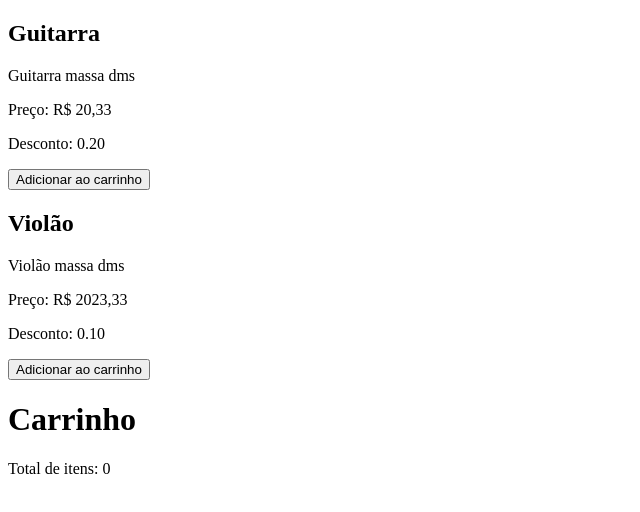
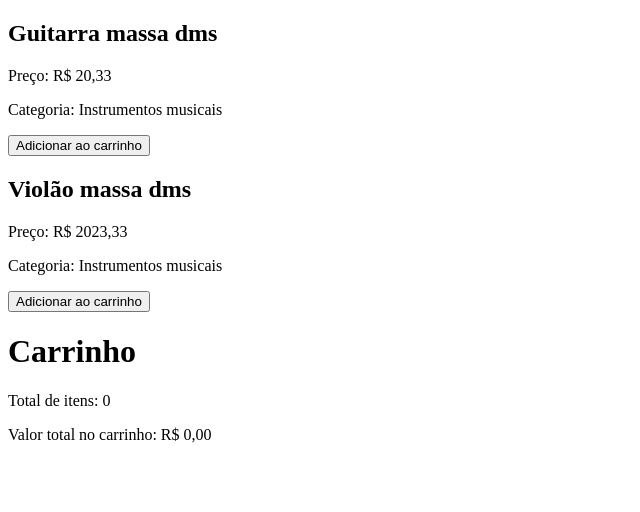
Before and after one commit to Xamacardoso/ecommerce-tic12, a Vue app: page / in a window 1280 px wide. Shown: the top 512 px of the page, without its empty margins (0-640 px from the left). Built offline with nearby package versions, Linux system fonts and the light colour scheme.

Commit message:
:sparkles: Feat: integracao de models e interfaces, criacao de componentes de forma organizada, adicionado resumo do carrinho e implementacao de model rica do carrinho, deixando o componente visual limpo

```diff
--- a/src/App.vue
+++ b/src/App.vue
@@ -1,9 +1,10 @@
 
 // logica
 <script lang="ts">
-  import { Product } from './models/product.model';
-  import ProductCard from './components/card/ProductCard.vue';
-  import { Cart } from './models/cart.model';
+import { Product } from './models/product.ts';
+import { Category } from './models/Category.ts';
+import ProductCard from './components/card/ProductCard.vue';
+import { Cart } from './models/Cart.ts';
 
   export default {
     // objetos com partes reativas do componente
@@ -11,8 +12,8 @@
       return {
         cart: new Cart(),
         products: [
-          new Product("Guitarra", "Guitarra massa dms", 20.33, 0.2),
-          new Product("Violão", "Violão massa dms", 2023.33, 0.1),
+          new Product("Guitarra", "Guitarra massa dms", 20.33, new Category(1, "Instrumentos musicais")),
+          new Product("Violão", "Violão massa dms", 2023.33, new Category(1, "Instrumentos musicais")),
         ]
       }
     },
@@ -20,23 +21,15 @@
     // metodos q podem ser chamados pelo template
     methods: {
       addItem(product: Product) {
-        const productAlreadyExists = this.cart
-          .products
-          .some((item) => item.product.title === product.title);
-
-        // se o produto ja existe no carrinho, incrementa a quantidade, senao adiciona o produto ao carrinho
-        if (productAlreadyExists) {
-          this.cart.products
-            .find((item) => item.product.title === product.title)!.quantity += 1;
-        } else {
-          this.cart.products.push({ product, quantity: 1 });
-        }
-
-        this.cart.totalItems += 1;
+        this.cart.addItem(product);
       },
 
-      decItem() {
-        this.cart.totalItems -= 1;
+      decItem(product: Product) {
+        this.cart.decrementItem(product);
+      },
+
+      removeItem(product: Product) {
+        this.cart.removeItem(product);
       }
     },
 
@@ -58,10 +51,13 @@
   <div>
     <h1>Carrinho</h1>
     <div v-for="item in cart.products">
-      <h3>{{ item.product.title }}</h3>
-      <p>Quantidade: {{ item.quantity }}</p>
+      <h3>{{ item.product.name }} x{{ item.quantity }}</h3>
+      <button @click="addItem(item.product)">+</button>
+      <button @click="decItem(item.product)">-</button>
+      <button @click="removeItem(item.product)">Remover</button>
     </div>
     <p>Total de itens: {{ cart.totalItems }}</p>
+    <p>Valor total no carrinho: R$ {{ cart.getTotalItemsValue().toFixed(2).replace('.', ',') }}</p>
   </div>
 </template>
 
--- a/src/components/card/ProductCard.vue
+++ b/src/components/card/ProductCard.vue
@@ -1,15 +1,15 @@
 <template>
     <article>
-      <h1>{{ product.title }}</h1>
-      <p>{{ product.description }}</p>
+      <h1>{{ product.name }}</h1>
       <p>Preço: R$ {{ product.price.toFixed(2).replace('.', ',') }}</p>
-      <p>Desconto: {{ product.discountPercentage.toFixed(2) }}</p>
+      <p>Categoria: {{ product.category.name }}</p>
       <button @click="addToCart(product)">Adicionar ao carrinho</button>
     </article>
 </template>
 
 <script lang="ts">
-import { Product } from '@/models/product.model';
+import { Product } from '@/models/product.ts';
+import { Category } from '@/models/Category.ts';
 import { defineComponent, type PropType } from 'vue';
 
 // definindo as propriedades que o componente vai receber do componente pai
@@ -18,7 +18,7 @@ export default defineComponent({
     props: {
         product: {
             type: Object as PropType<Product>, // propType é usado para tipar as propriedades do componente, servindo como um "type" para as propriedades
-            default: new Product("", "", 0, 0), // o default é só para caso o componente pai não passe nenhuma propriedade
+            default: new Product("", "", 0, new Category(0, "")), // o default é só para caso o componente pai não passe nenhuma propriedade
             required: true
         }
     },
--- /dev/null
+++ b/src/models/Cart.ts
@@ -0,0 +1,56 @@
+import type { Product } from "./product.ts";
+
+interface CartItem {
+    product: Product,
+    quantity: number
+}
+
+export class Cart {
+    constructor(
+        public products: CartItem[] = [],
+        public totalItems: number = 0,
+    ) {}
+
+    addItem(product: Product) {
+        const productAlreadyExists = this.products.some((item) => item.product.id === product.id);
+
+        // se ja existir, incrementa a quantidade, senao adiciona o produto ao carrinho
+        if (productAlreadyExists) {
+            this.products.find((item) => item.product.id === product.id)!.quantity += 1;
+        } else {
+            this.products.push({ product, quantity: 1 });
+        }
+
+        this.totalItems += 1;
+    }
+
+    decrementItem(product: Product) {
+        // verifica se o produto existe no carrinho
+        const productIndex = this.products.findIndex((item) => item.product.id === product.id);
+
+        if (productIndex !== -1) {
+            // se a quantidade for maior que 1, decrementa, senao remove o item do carrinho
+            if (this.products[productIndex]!.quantity > 1) {
+                this.products[productIndex]!.quantity -= 1;
+                this.totalItems -= 1;
+            } else {
+                this.removeItem(product);
+            }
+        }
+    }
+
+    removeItem(product: Product) {
+        // verifica se o produto existe no carrinho
+        const productIndex = this.products.findIndex((item) => item.product.id === product.id);
+
+        if (productIndex !== -1) {
+            // retira a quantidade que tinha dos totais do carrinho, e depois remove o item em si
+            this.totalItems -= this.products[productIndex]!.quantity;
+            this.products.splice(productIndex, 1);
+        }
+    }
+
+    getTotalItemsValue() {
+        return this.products.reduce((total, item) => total + item.product.price * item.quantity, 0);
+    }
+}
--- /dev/null
+++ b/src/models/Category.ts
@@ -0,0 +1,6 @@
+export class Category {
+    constructor(
+        public id: number,
+        public name: string
+    ) {}
+}
--- /dev/null
+++ b/src/models/Product.ts
@@ -0,0 +1,10 @@
+import { Category } from "./Category";
+
+export class Product {
+    constructor(
+        public id: string,
+        public name: string,
+        public price: number,
+        public category: Category,
+    ) {}
+}
--- a/src/models/cart.model.ts
+++ /dev/null
@@ -1,13 +0,0 @@
-import type { Product } from "./product.model";
-
-interface CartItem {
-    product: Product,
-    quantity: number
-}
-
-export class Cart {
-    constructor(
-        public products: CartItem[] = [],
-        public totalItems: number = 0,
-    ) {}
-}
--- a/src/models/product.model.ts
+++ /dev/null
@@ -1,8 +0,0 @@
-export class Product {
-    constructor(
-        public title: string,
-        public description: string,
-        public price: number,
-        public discountPercentage: number
-    ) {}
-}
```
